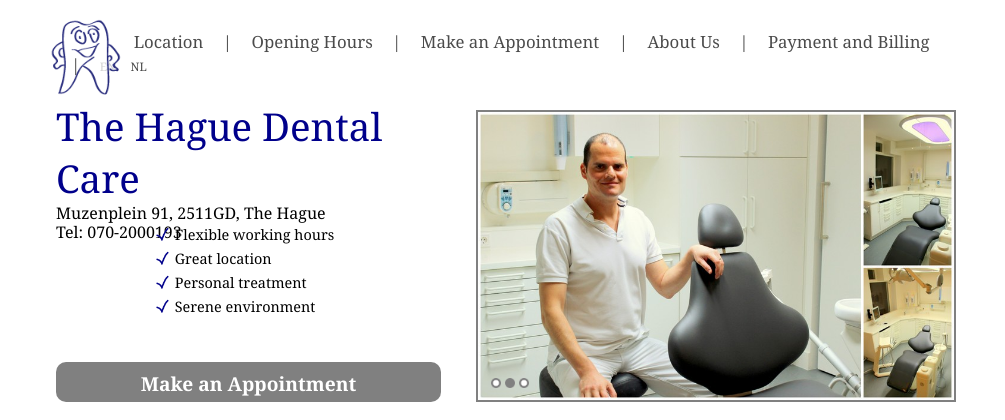
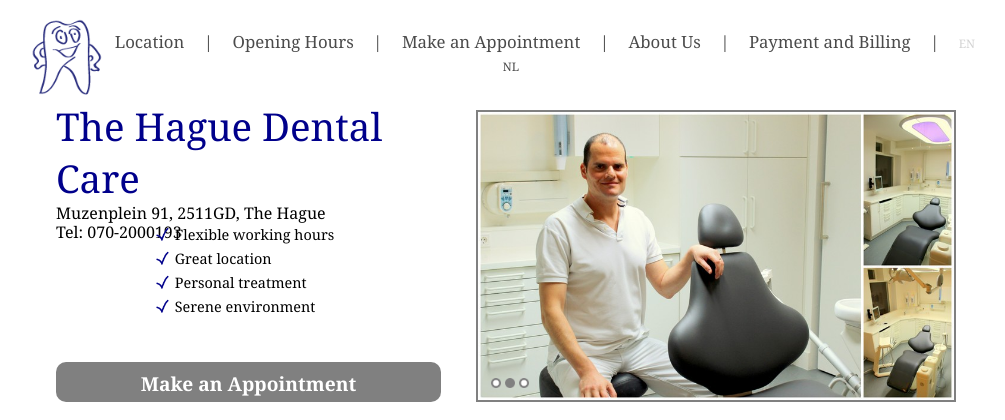
Before and after one commit to oriyudilevich/DanielWebsite, a PHP site: page / in a window 1280 px wide. Shown: the top 420 px of the page, without its empty margins (134-1139 px from the left). Run offline with PHP 8.4, Linux system fonts and the light colour scheme; some libraries are stand-ins or nearby versions; some web fonts are replaced.

Commit message:
Fixed small problem with header

```diff
--- a/css/stylesheet.css
+++ b/css/stylesheet.css
@@ -135,12 +135,12 @@
 
 #header {
     height: 70px;
-    width: 900px;
+    width: 950px;
     position:relative;
     margin: 0 auto;
     margin-top:30px;
     font-size:105%;
-    text-align: left;
+    text-align: center;
 }
 
 #header_content{
```
